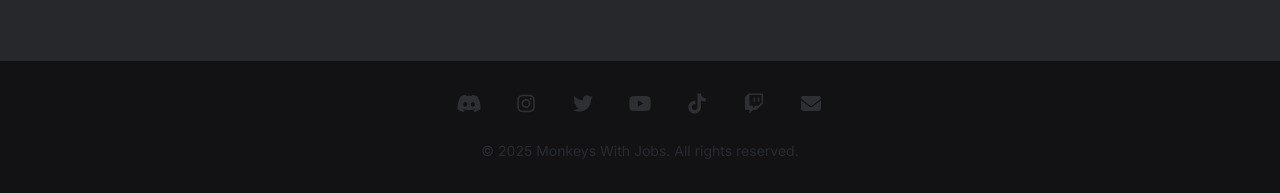
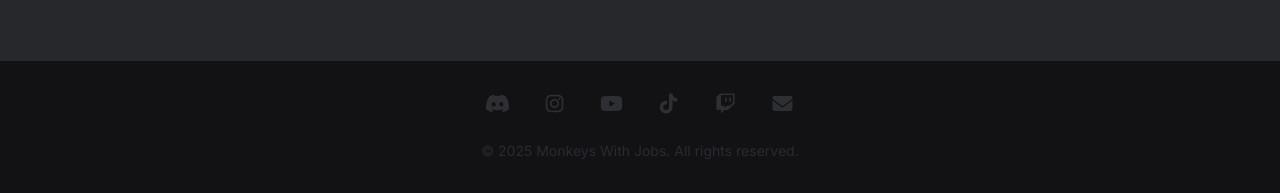
Before and after one commit to Monkeys-With-Jobs/monkeys-with-jobs.github.io, an Astro site: page / in a window 1280 px wide. Shown: the part 1407-1600 px from the top of the page. Built offline with nearby package versions, Linux system fonts and the light colour scheme; Astro itself is replaced by a stand-in of ours.

Commit message:
Removed Twitter link

```diff
--- a/src/components/Footer.astro
+++ b/src/components/Footer.astro
@@ -12,10 +12,6 @@ import '@fortawesome/fontawesome-free/css/all.min.css'
       <a href="https://instagram.com/monkeyswithjobs" rel="noopener noreferrer" target="_blank" class="text-gray-300 hover:text-primary transition-colors">
         <i class="fa-brands fa-instagram fa-fw text-xl"></i>
         <span class="sr-only">Instagram</span>
-      </a>
-      <a href="https://twitter.com/monkeyswithjobs" rel="noopener noreferrer" target="_blank" class="text-gray-300 hover:text-primary transition-colors">
-        <i class="fa-brands fa-twitter fa-fw text-xl"></i>
-        <span class="sr-only">Twitter</span>
       </a>
       <a href="https://www.youtube.com/@MonkeysWithJobs" rel="noopener noreferrer" target="_blank" class="text-gray-300 hover:text-primary transition-colors">
         <i class="fa-brands fa-youtube fa-fw text-xl"></i>
```
